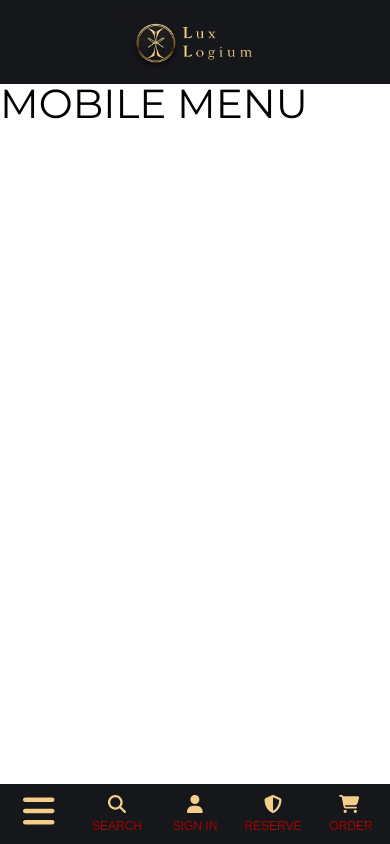
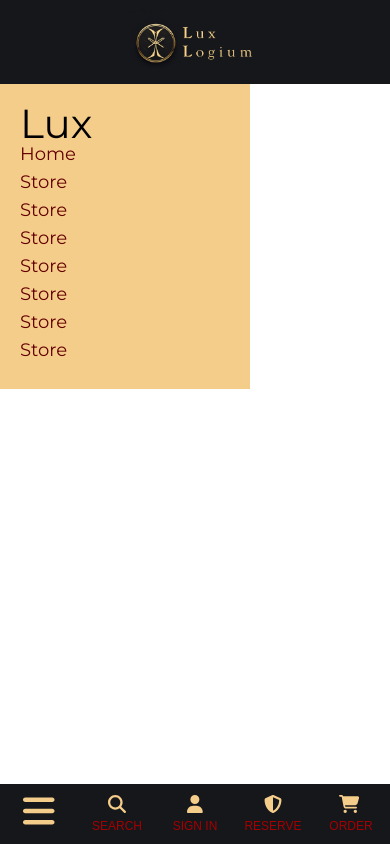
Before and after one commit to munrhalls/e-commerce-store-music-instruments, an Angular app in the folder frontend/e-commerce-store-watches/: page / in a window 390 px wide. Both pictures are taken after a click on the button 39 px from the left and 812 px from the top of the page. Built offline with nearby package versions, Linux system fonts and the light colour scheme.

Commit message:
Rxjs: menu basic style

```diff
--- a/frontend/e-commerce-store-watches/src/app/core/mobile-menu/mobile-menu.component.css
+++ b/frontend/e-commerce-store-watches/src/app/core/mobile-menu/mobile-menu.component.css
@@ -1,7 +1,23 @@
-.mobile-menu {
-  display: none;
-}
-
 .isOpen {
   display: block;
 }
+.isClosed {
+  display: none;
+}
+.mobile-menu {
+  padding: 20px;
+  width: 250px;
+  background-color: #f5cd8b;
+}
+.mobile-menu ul {
+  list-style: none;
+  padding: 0;
+}
+.mobile-menu li {
+  margin-bottom: 10px;
+}
+.mobile-menu a {
+  text-decoration: none;
+  color: #640101;
+  font-size: 18px;
+}
--- a/frontend/e-commerce-store-watches/src/app/core/mobile-menu/mobile-menu.component.html
+++ b/frontend/e-commerce-store-watches/src/app/core/mobile-menu/mobile-menu.component.html
@@ -1,3 +1,18 @@
-<div [ngClass]="isOpen ? 'isOpen' : ''" class="mobile-menu">
-  <h1>MOBILE MENU</h1>
+<div [ngClass]="isOpen ? 'isOpen' : 'isClosed'" class="mobile-menu">
+  <h1>Lux</h1>
+  <ul>
+    <li><a routerLink="/">Home</a></li>
+    <li><a routerLink="/store">Store</a></li>
+    <li><a routerLink="/store">Store</a></li>
+
+    <li><a routerLink="/store">Store</a></li>
+
+    <li><a routerLink="/store">Store</a></li>
+
+    <li><a routerLink="/store">Store</a></li>
+
+    <li><a routerLink="/store">Store</a></li>
+
+    <li><a routerLink="/store">Store</a></li>
+  </ul>
 </div>
```
